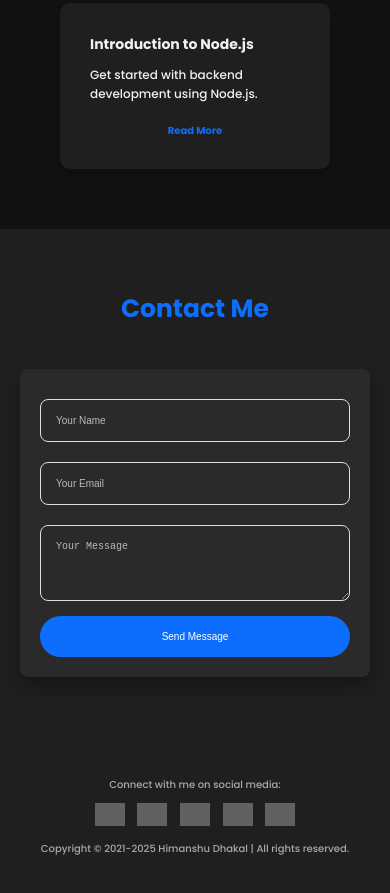
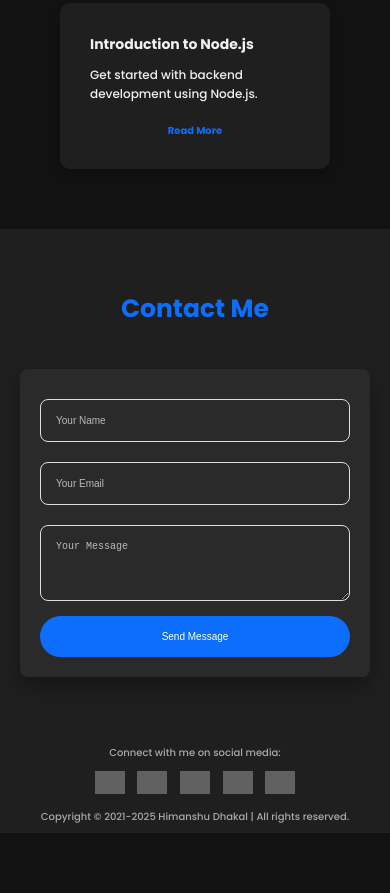
Before and after one commit to LazyHimanshu/Portfolio, a plain HTML site: page index.html in a window 390 px wide. Shown: the part 2270-3163 px from the top of the page. After the commit the page ends 3103 px from the top, so only its background shows below. Drawn offline with nearby package versions, Linux system fonts and the light colour scheme; grey boxes are pictures that could not be loaded.

Commit message:
Update style.css

```diff
--- a/style.css
+++ b/style.css
@@ -409,12 +409,6 @@
        }
      }
 
-   @media (max-width: 1440px) {
-      footer {
-        font-size: 10px;
-      }
-    }
-
 
 
 
@@ -466,6 +460,12 @@
       }
     }
 
+    @media (max-width: 768px), (max-device-width: 768px) {
+      footer {
+        font-size: 10px;
+        padding: 8px 15px;
+      }
+    }
 
 
 
```
